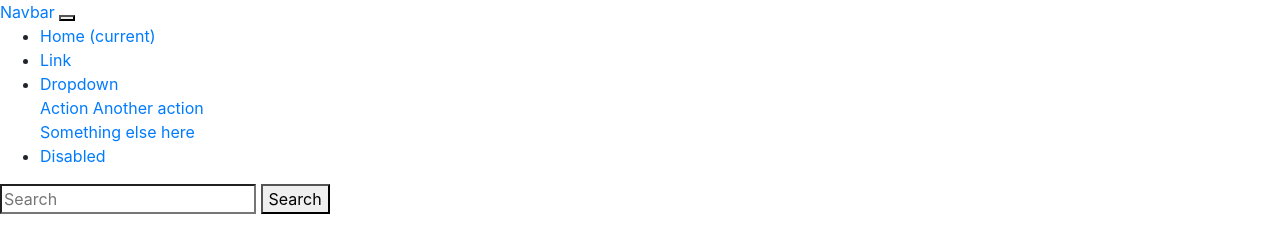
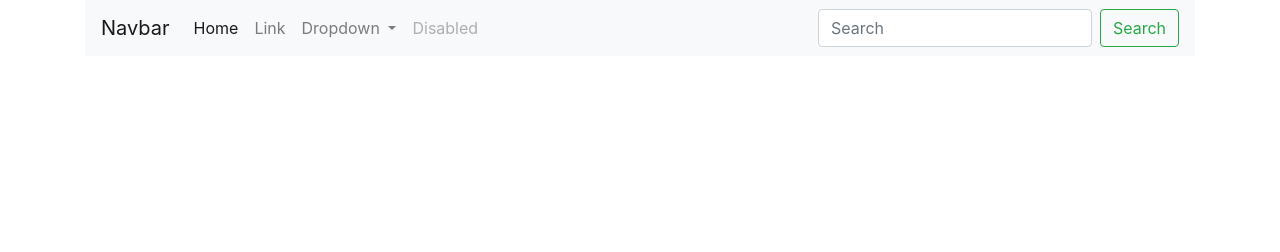
Before and after one commit to Los-Reyes/PaguinaWeb, a plain HTML site: page index.html in a window 1280 px wide. Drawn offline with Linux system fonts and the light colour scheme.

Commit message:
Update index.html

```diff
--- a/index.html
+++ b/index.html
@@ -4,7 +4,7 @@
   <meta charset="UTF-8">
   <meta name="viewport" content="width=device-width, initial-scale=1.0">
   <title>Document</title>
-  <link rel="stylesheet" href="css/bootstrap-reboot.min.css">
+  <link rel="stylesheet" href="css/bootstrap.min.css">
 </head>
 <body>
   <div class="container">
```
